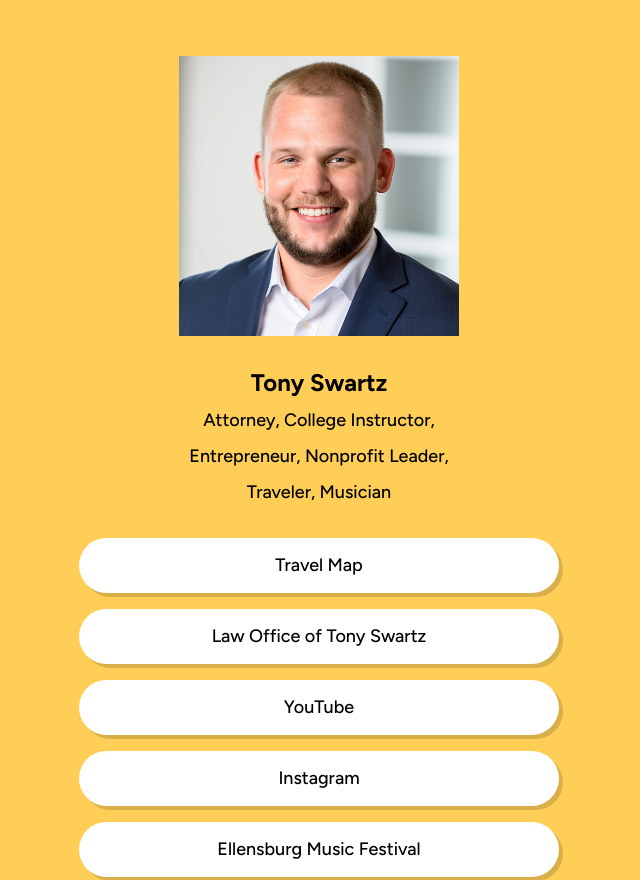
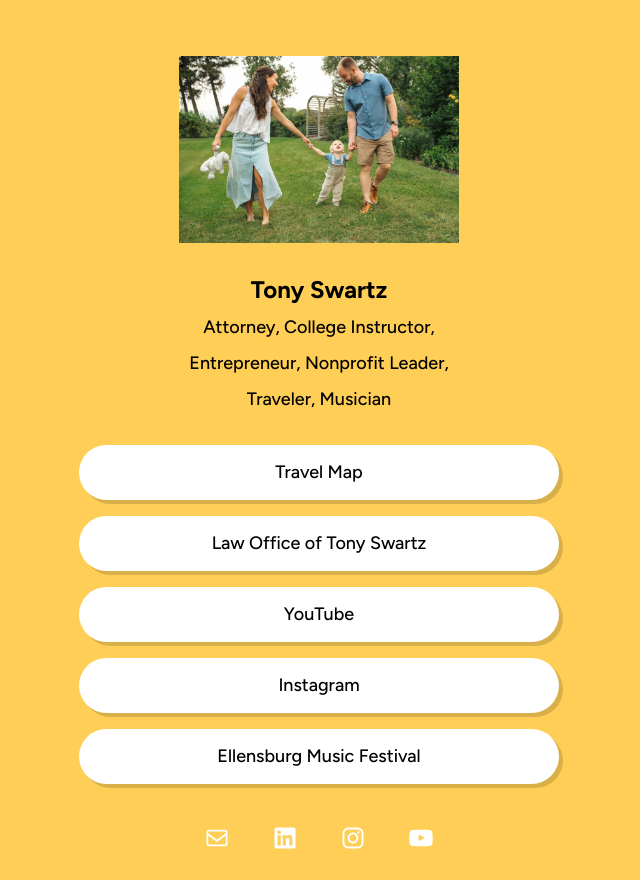
Before and after one commit to tonyswartz/tswartz-static, a website: page index.html in a window 1280 px wide. Shown: the top 880 px of the page, without its empty margins (321-961 px from the left). Drawn offline with Linux system fonts and the light colour scheme.

Commit message:
Replace homepage headshot with new family photo.

```diff
--- a/index.html
+++ b/index.html
@@ -14,7 +14,7 @@
 <body>
   <main class="page">
     <div class="hero">
-      <img class="avatar" src="/assets/headshot.png" width="512" height="512" alt="Tony Swartz">
+      <img class="avatar" src="/assets/headshot.jpg" width="1600" height="1067" alt="Tony Swartz">
 
       <div class="tagline">
         <h1>Tony Swartz</h1>
```
Also changed, not shown: assets/headshot.jpg (added), assets/headshot.png (deleted).
